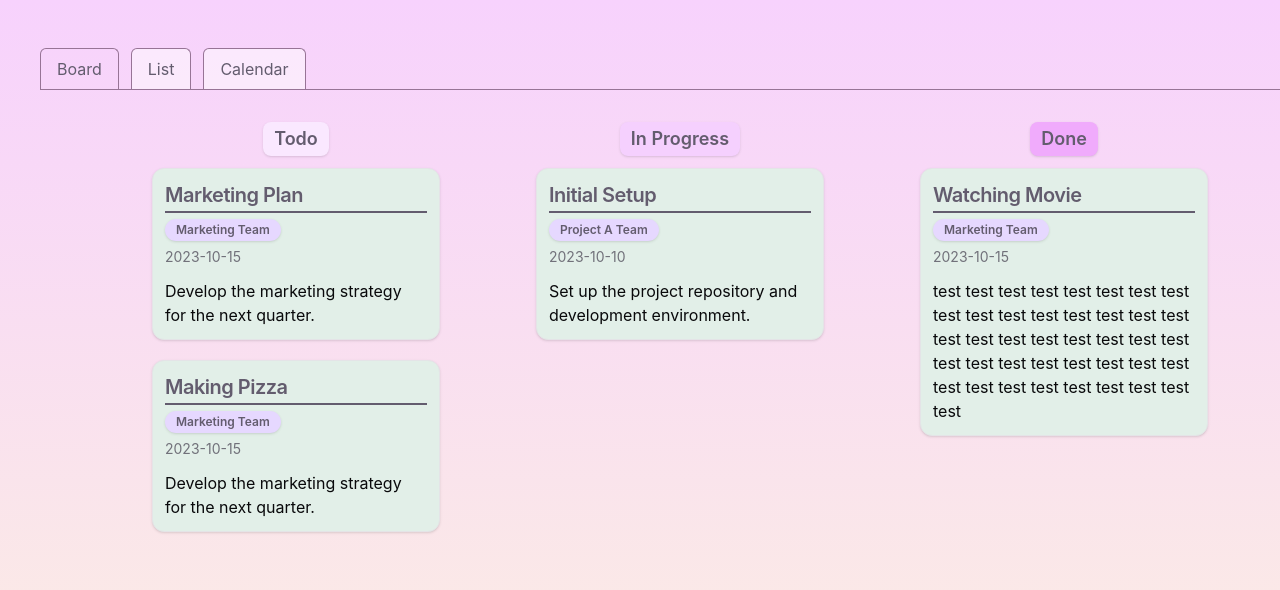
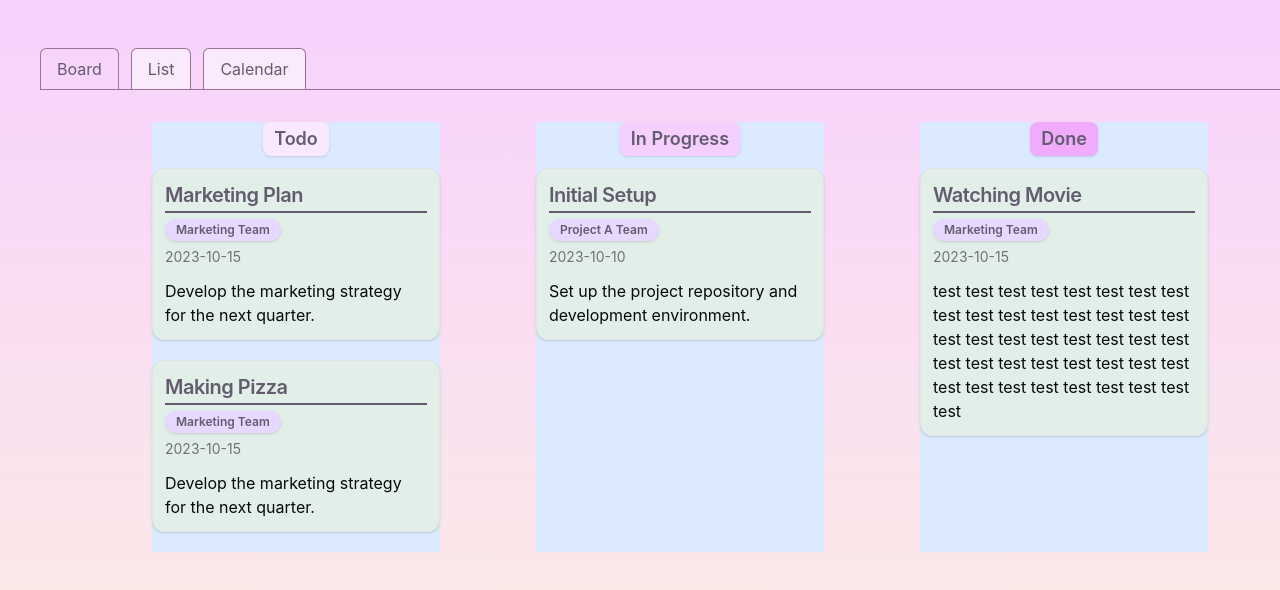
Before and after one commit to KaiKoide/task-space, a React (Vite) app in the folder client/: page / in a window 1280 px wide. Shown: the top 590 px of the page. Built offline with nearby package versions, Linux system fonts and the light colour scheme.

Commit message:
chore: add status data

```diff
--- a/client/src/components/Board.tsx
+++ b/client/src/components/Board.tsx
@@ -7,34 +7,52 @@ import {
 	useSensors,
 	type DragEndEvent,
 	DragOverEvent,
+	type DragStartEvent,
 } from "@dnd-kit/core";
+import { SortableContext } from "@dnd-kit/sortable";
 
 import Column from "./ui/column";
 
 import tasksData from "@/mock/tasksData.json";
 import groupData from "@/mock/groupsData.json";
+import statusData from "@/mock/statusData.json";
 import type { ITask } from "@/types/data";
 import { sortableKeyboardCoordinates } from "@dnd-kit/sortable";
+import { useMemo, useState } from "react";
 
 function Board() {
+	const [activeColumn, setActiveColumn] = useState(null);
+
 	const tasks: ITask[] = tasksData as ITask[];
 	const groupedTasks = tasks.reduce((acc: Record<string, ITask[]>, task) => {
 		if (!acc[task.status]) {
 			acc[task.status] = [];
 		}
-
 		acc[task.status].push(task);
 		return acc;
 	}, {});
+
+	console.log("statusData", statusData);
+
+	// const columnId = useMemo(
+	// 	() =>
+	// 		Object.values(groupedTasks).flatMap((tasks) =>
+	// 			tasks.map((task) => task.id),
+	// 		),
+	// 	[groupedTasks],
+	// );
 
 	const groups = groupData.reduce((acc: Record<string, string>, group) => {
 		acc[group.id] = group.name;
 		return acc;
 	}, {});
 
+	console.log("groups", groups);
+
 	// console.log("groupedTasks", groupedTasks);
 
 	const orderedStatus = ["todo", "in_progress", "done"];
+	const columnId = orderedStatus;
 
 	const sensors = useSensors(
 		useSensor(PointerSensor),
@@ -50,28 +68,33 @@ function Board() {
 			console.log("🦈🦈🦈🦈");
 			return;
 		}
-		if (active.id !== over.id) {
-			console.log("💊💊💊💊💊💊💊");
+		console.log("Column moved", active.id, "to", over.id);
+	}
 
-			console.log("event", event);
-		}
+	function onDragStart(event: DragStartEvent) {
+		console.log("DragStartEvent", event);
+		// if (event.active.data.current?.type === "Column") {
+		// }
 	}
 
 	return (
 		<DndContext
 			sensors={sensors}
 			collisionDetection={closestCorners}
-			onDragEnd={handleDragEnd}
+			// onDragEnd={handleDragEnd}
+			onDragStart={onDragStart}
 		>
 			<div className="flex justify-evenly gap-4 p-4">
-				{orderedStatus.map((status) => (
-					<Column
-						key={status}
-						status={status}
-						groupedTasks={groupedTasks}
-						groups={groups}
-					/>
-				))}
+				<SortableContext items={columnId}>
+					{statusData.map((status) => (
+						<Column
+							key={status.id}
+							statusData={status}
+							groupedTasks={groupedTasks}
+							groups={groups}
+						/>
+					))}
+				</SortableContext>
 			</div>
 		</DndContext>
 	);
--- a/client/src/components/ui/column.tsx
+++ b/client/src/components/ui/column.tsx
@@ -1,40 +1,69 @@
 import { useDroppable } from "@dnd-kit/core";
-import { SortableContext, rectSortingStrategy } from "@dnd-kit/sortable";
+import {
+	SortableContext,
+	rectSortingStrategy,
+	useSortable,
+} from "@dnd-kit/sortable";
+import { CSS } from "@dnd-kit/utilities";
 
 import SortableCard from "./sortableCard";
 
 import { Badge } from "./badge";
 import { cn } from "@/lib/utils";
-import type { ITask } from "@/types/data";
+import type { ITask, IStatus } from "@/types/data";
+import { useMemo } from "react";
 
 interface ColumnProps {
-	status: string;
+	statusData: IStatus;
 	groupedTasks: Record<string, ITask[]>;
 	groups: Record<string, string>;
 }
 
-function Column({ status, groupedTasks, groups }: ColumnProps) {
-	const { setNodeRef } = useDroppable({ id: status });
+function Column({ statusData, groupedTasks, groups }: ColumnProps) {
+	// const columnId = useMemo(
+	// 	() => groupedTasks[status].map((task) => task.id),
+	// 	[groupedTasks[status]],
+	// );
+
+	const columnId = status;
+
+	// console.log("columnId", columnId);
+	console.log("groupedTasks", groupedTasks);
+
+	// const { setNodeRef } = useDroppable({ id: status });
+
+	const { setNodeRef, attributes, listeners, transform, transition } =
+		useSortable({
+			id: columnId,
+			data: { type: "Column", status },
+		});
+
+	const style = {
+		transform: CSS.Transform.toString(transform),
+		transition,
+	};
 
 	return (
-		<SortableContext
-			id={status}
-			items={groupedTasks[status].map((task) => task.id)}
-			strategy={rectSortingStrategy}
-		>
-			<div ref={setNodeRef}>
+		// <SortableContext
+		// 	id={status}
+		// 	items={columnId}
+		// 	strategy={rectSortingStrategy}
+		// >
+		<div ref={setNodeRef} style={style} className="bg-blue-100">
 			<Badge
 				className={cn(
 					"capitalize mb-3 text-lg rounded-lg",
-						status === "todo" && "bg-fuchsia-100",
-						status === "in_progress" && "bg-fuchsia-200",
-						status === "done" && "bg-fuchsia-300",
+					statusData.status === "todo" && "bg-fuchsia-100",
+					statusData.status === "in_progress" && "bg-fuchsia-200",
+					statusData.status === "done" && "bg-fuchsia-300",
 				)}
+				{...attributes}
+				{...listeners}
 			>
-					{status.replace("_", " ")}
+				{statusData.status.replace("_", " ")}
 			</Badge>
 
-				{groupedTasks[status].map((task) => (
+			{groupedTasks[statusData.status].map((task) => (
 				<SortableCard
 					key={task.id}
 					task={task}
@@ -42,7 +71,7 @@ function Column({ status, groupedTasks, groups }: ColumnProps) {
 				/>
 			))}
 		</div>
-		</SortableContext>
+		// </SortableContext>
 	);
 }
 
--- /dev/null
+++ b/client/src/mock/statusData.json
@@ -0,0 +1,14 @@
+[
+	{
+		"id": 1,
+		"status": "todo"
+	},
+	{
+		"id": 2,
+		"status": "in_progress"
+	},
+	{
+		"id": 3,
+		"status": "done"
+	}
+]
--- a/client/src/types/data.ts
+++ b/client/src/types/data.ts
@@ -9,6 +9,11 @@ export interface IGroupMembers {
 	group_id: string;
 	role: string;
 	joined_at: string;
+}
+
+export interface IStatus {
+	id: number;
+	status: string;
 }
 
 export interface ITags {
```
Lines whose indentation alone changed are shown as unchanged.
